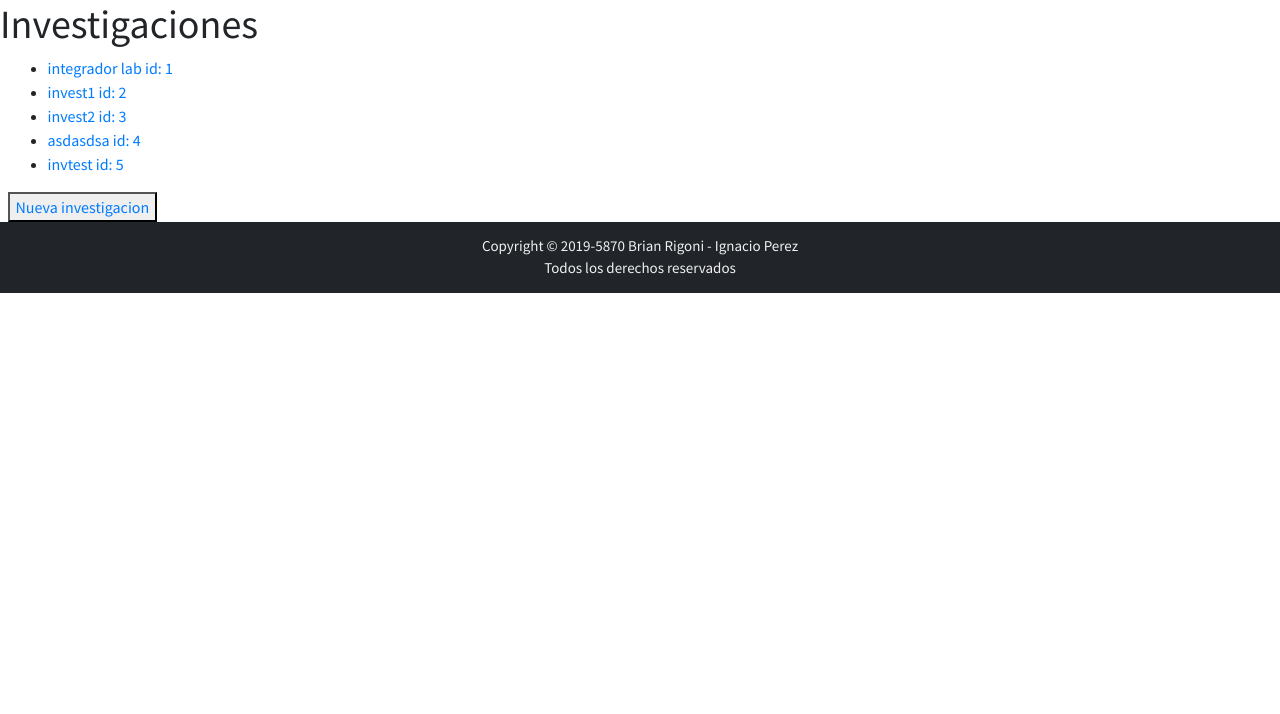
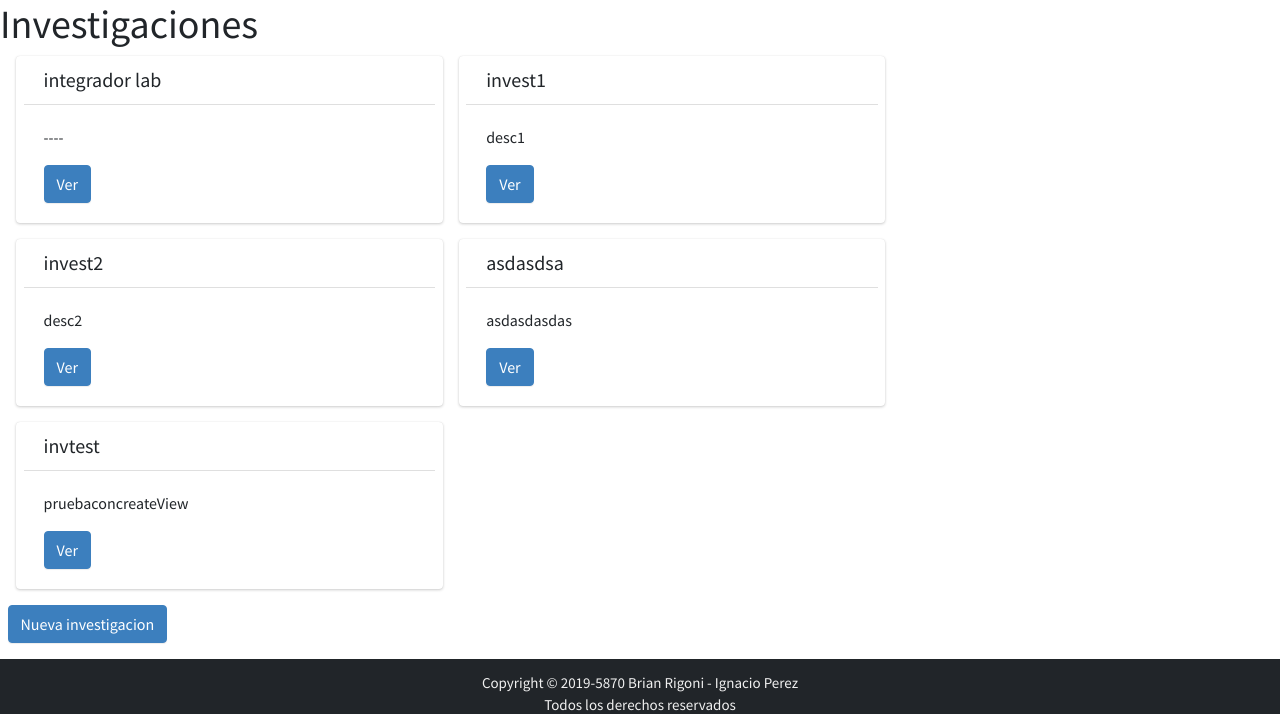
Before and after one commit to BrianRigoni/ObservatorioTerritorial, a Django app: page /investigaciones/ in a window 1280 px wide. Shown: the part 86-800 px from the top of the page. Run offline with Django 3.2, Linux system fonts and the light colour scheme; data comes from the database, SQL or seed files in the repository; some libraries are stand-ins or nearby versions; grey boxes are pictures that could not be loaded.

Commit message:
cartas para investigaciones

```diff
--- a/directory/templates/projects/projects-list.html
+++ b/directory/templates/projects/projects-list.html
@@ -6,16 +6,22 @@
 
     <div class="container-fluid">
      {% if projects %}
-        <ul>
-            {% for project in projects %}
-                <li> <a href="{% url 'Project-Detail' pk=project.id %}">{{ project.name }} id: {{ project.id }}</a> </li>
-            {% endfor %}
-        </ul>
+          <div class="row">
+         {% for project in projects %}
+
+                 <div class="card col-4 ml-3">
+                    <h5 class="card-header">{{ project.name }}</h5>
+                    <div class="card-body">
+                        <p class="card-text">{{ project.description }}</p>
+                        <a href="{% url 'Project-Detail' pk=project.id %}" class="btn btn-primary">Ver</a>
+                    </div>
+                </div>
+         {% endfor %}
+          </div>
     {% else %}
         <h2>No hay investigaciones </h2>
     {% endif %}
-
-    <button><a href="{% url 'Project-Create' %}">Nueva investigacion</a></button>
+    <a class="btn btn-primary mb-3" href="{% url 'Project-Create' %}">Nueva investigacion</a>
 
     </div>
 
--- a/directory/views/__init__.py
+++ b/directory/views/__init__.py
@@ -1,6 +1,4 @@
 from .index_view import HomeView
 from .signup_createview import SignUpCreateView
 from .signin_formview import SignInFormView
-from .projects_listview import ProjectsListView
-from .project_detailview import ProjectDetailView
-from .project_createview import ProjectCreateView
+from .project import ProjectsListView, ProjectDetailView, ProjectCreateView
--- /dev/null
+++ b/directory/views/project/__init__.py
@@ -0,0 +1,3 @@
+from .projects_listview import ProjectsListView
+from .project_createview import ProjectCreateView
+from .project_detailview import ProjectDetailView
```
Also changed, not shown: directory/views/project/project_createview.py (renamed from directory/views/project_createview.py), directory/views/project/project_detailview.py (renamed from directory/views/project_detailview.py), directory/views/project/projects_listview.py (renamed from directory/views/projects_listview.py).
